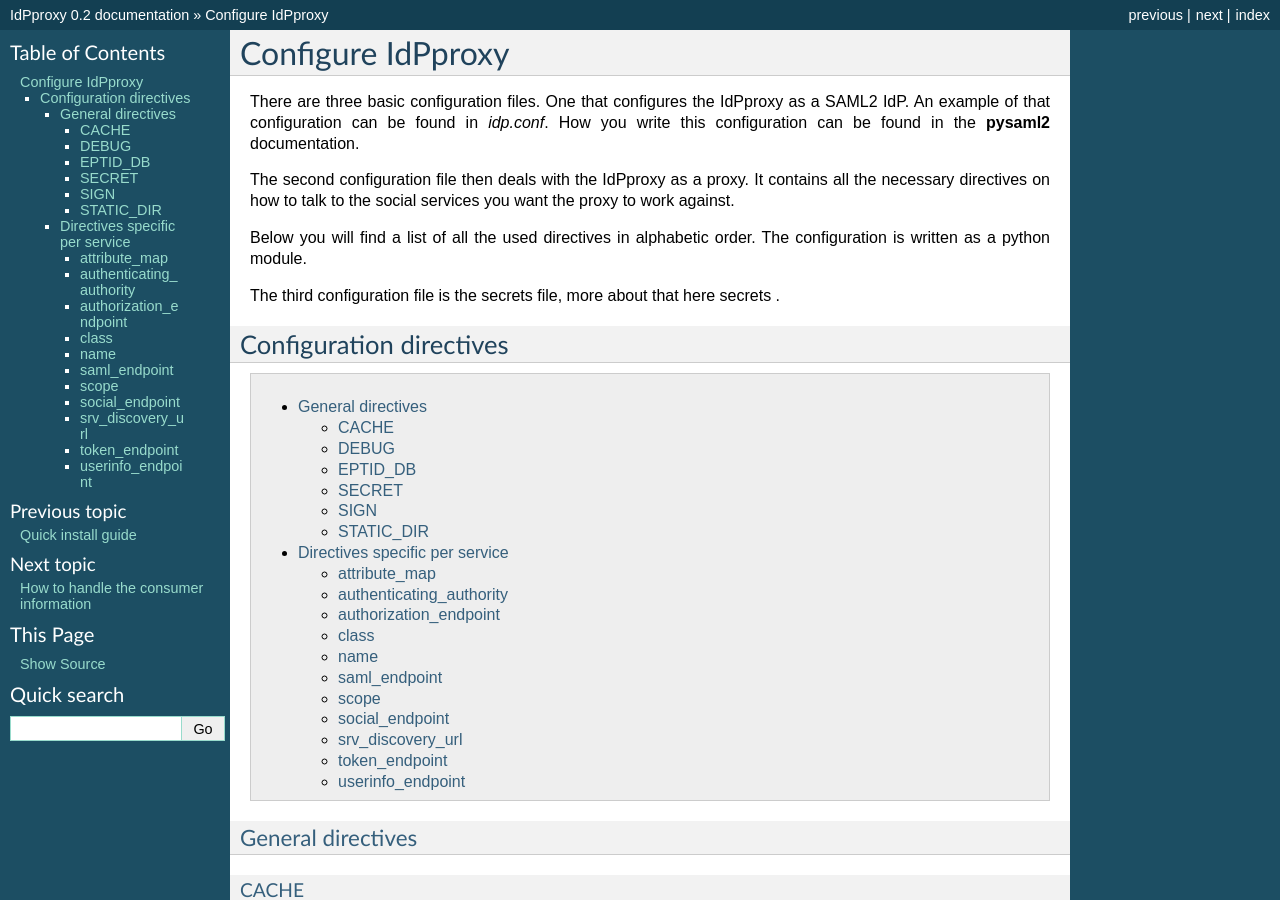
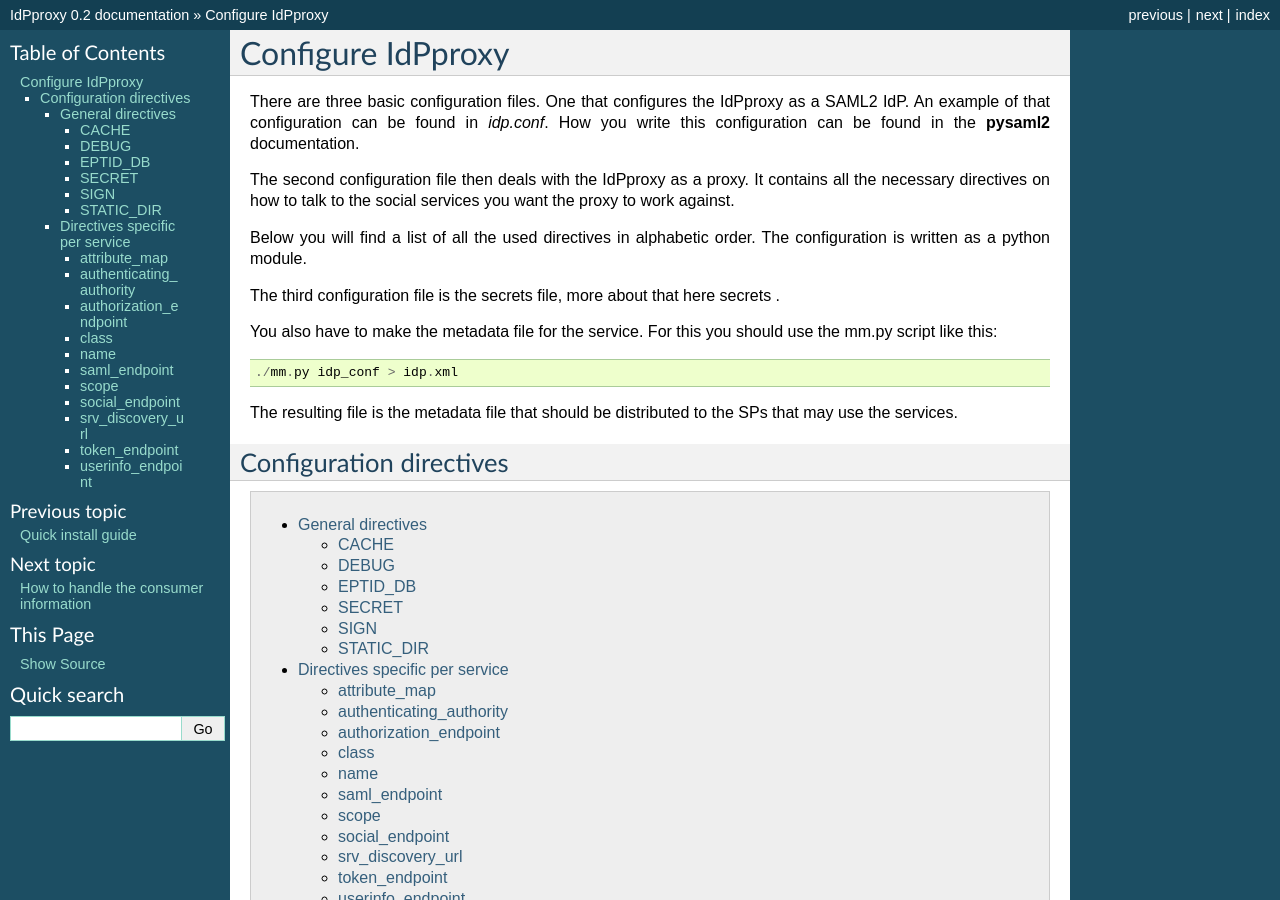
Before and after one commit to rohe/IdPproxy, a Sphinx documentation site: the page built from doc/config.rst, in a window 1280 px wide and 900 px high. Built offline with Sphinx 7.4.7, drawn with Linux system fonts in a browser that asks for light colours.

Commit message:
More documentation

```diff
--- a/doc/config.rst
+++ b/doc/config.rst
@@ -17,6 +17,14 @@
 
 The third configuration file is the secrets file, more about that here
 :ref:`secrets` .
+
+You also have to make the metadata file for the service. For this you
+should use the mm.py script like this::
+
+    ./mm.py idp_conf > idp.xml
+
+The resulting file is the metadata file that should be distributed to the
+SPs that may use the services.
 
 Configuration directives
 ::::::::::::::::::::::::
```
